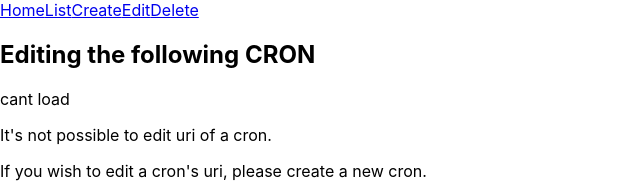
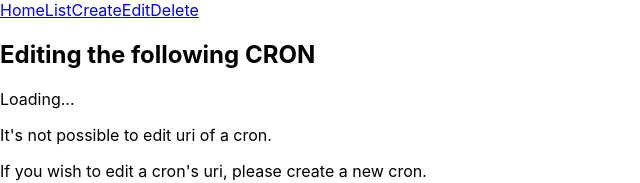
Before and after one commit to luniballony/Desafio-CRONS, a React (Create React App) app in the folder frontend/app/: page /edit/1 in a window 1280 px wide. Shown: the top 183 px of the page, without its empty margins (0-640 px from the left). Built offline with nearby package versions, Linux system fonts and the light colour scheme; no server answers.

Commit message:
pequena limpeza de código

```diff
--- a/frontend/app/src/pages/ViewCron.jsx
+++ b/frontend/app/src/pages/ViewCron.jsx
@@ -10,13 +10,6 @@ function ViewCron () {
 
   // gets data
   const cron = GetSpecificCron(uriId)
-
-  // ativa o cron
-  /*
-  fetch(`/activate-cron/${uriId}`, { method: "POST" })
-  .then(res => res.json())
-  .then(data => console.log(data.message));
-  */
 
   useEffect(() => {
     fetch(`/activate-cron/${uriId}`, { method: "POST" })
@@ -35,7 +28,7 @@ function ViewCron () {
           <p>{`TIMEZONE: UTC ${cron.timeZone}`}</p>
           <p>{`BODY: ${cron.body}`}</p>
         </div>) :
-        (<p>cant load</p>)
+        (<p>Loading...</p>)
       )}
     </div>)
 }
```
Also changed, not shown: 1 other file (tests, documents, lock files or other folders).
